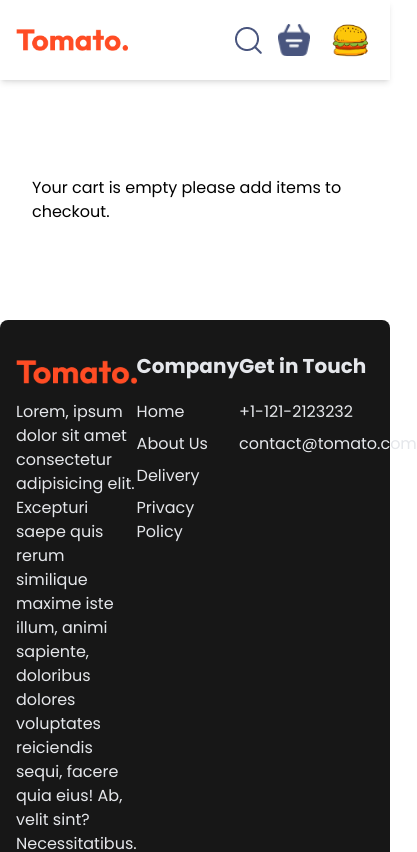
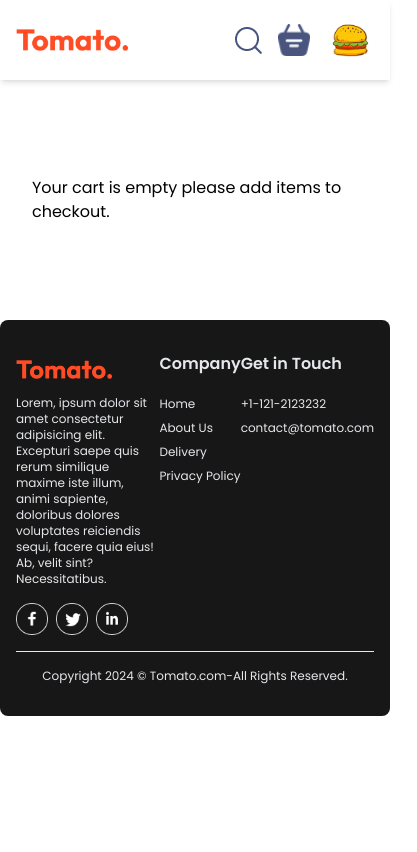
Before and after one commit to Prateek-ind/Food-delivery-App, a React (Vite) app: page /cart in a window 390 px wide. Shown: the top 852 px of the page, 417 px wide, since content can reach past the window. Built offline with nearby package versions, Linux system fonts and the light colour scheme.

Commit message:
add style changes for  mobile in footer

```diff
--- a/src/components/pages/Footer.jsx
+++ b/src/components/pages/Footer.jsx
@@ -8,23 +8,23 @@ const Footer = () => {
       className="bg-neutral-900 text-gray-200 p-8 mt-24 max-w-6xl mx-auto px-4 sm:px-6 lg:px-8 rounded-lg"
     >
       <div className="w-full flex justify-between">
-        <div className="max-w-sm">
-          <img src={assets.logo} className="py-2" alt="" />
-          <p className="py-2">
+        <div className="w-48 sm:w-96">
+          <img src={assets.logo} className="py-2 w-24 sm:w-48" alt="" />
+          <p className="py-2 text-xs sm:text-sm">
             Lorem, ipsum dolor sit amet consectetur adipisicing elit. Excepturi
             saepe quis rerum similique maxime iste illum, animi sapiente,
             doloribus dolores voluptates reiciendis sequi, facere quia eius! Ab,
             velit sint? Necessitatibus.
           </p>
-          <div className="flex gap-2 mt-2">
+          <div className="flex gap-2 mt-2 w-8 sm:w-full">
             <img src={assets.facebook_icon} alt="" />
             <img src={assets.twitter_icon} alt="" />
             <img src={assets.linkedin_icon} alt="" />
           </div>
         </div>
         <div>
-          <h3 className="text-xl font-bold">Company</h3>
-          <ul className="py-4">
+          <h3 className="sm:text-xl text-md font-semibold sm:font-bold ">Company</h3>
+          <ul className="py-4 text-xs sm:text-sm">
             <li className="py-1">Home</li>
             <li className="py-1">About Us</li>
             <li className="py-1">Delivery</li>
@@ -32,15 +32,15 @@ const Footer = () => {
           </ul>
         </div>
         <div>
-          <h3 className="text-xl font-bold">Get in Touch</h3>
-          <ul className="py-4">
+          <h3 className="sm:text-xl text-md font-semibold sm:font-bold">Get in Touch</h3>
+          <ul className="py-4 text-xs sm:text-sm">
             <li className="py-1">+1-121-2123232</li>
             <li className="py-1">contact@tomato.com</li>
           </ul>
         </div>
       </div>
       <hr className="my-4" />
-      <p className="text-center">
+      <p className="text-center text-xs sm:text-sm">
         Copyright 2024 © Tomato.com-All Rights Reserved.
       </p>
     </footer>
```
